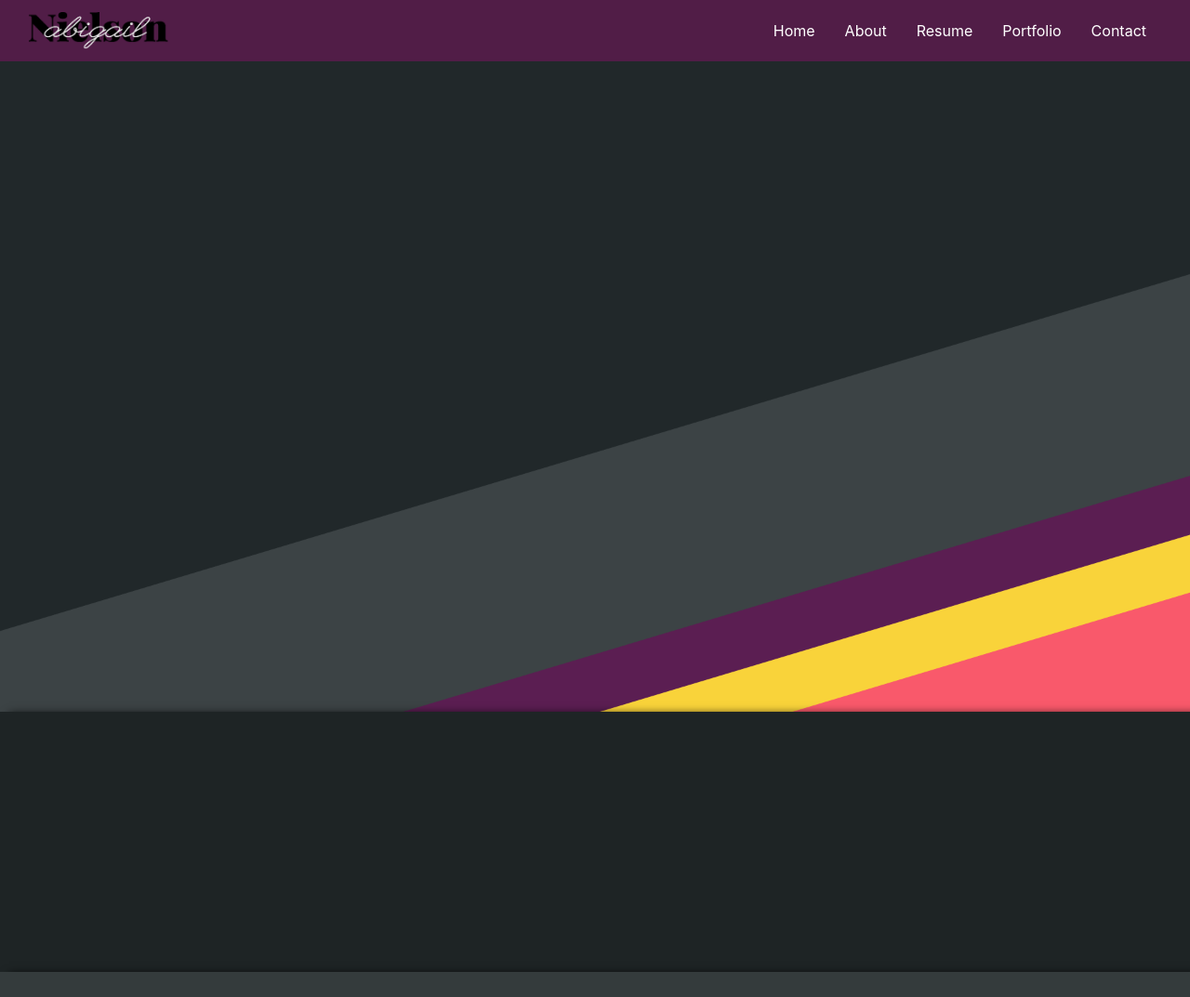
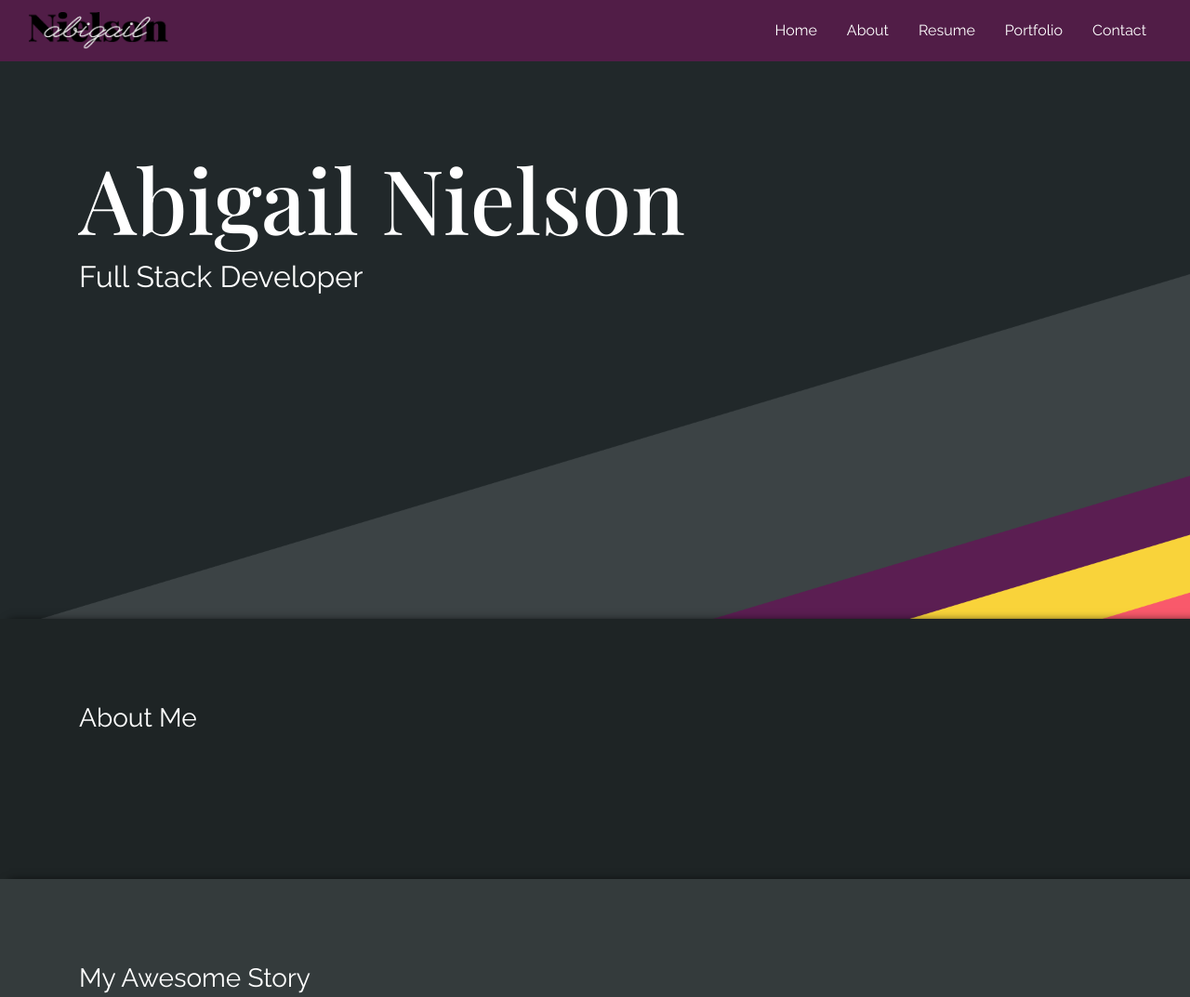
Before and after one commit to aanielson/portfolio, a plain HTML site: page portfolio.html in a window 1280 px wide. Shown: the top 1073 px of the page at 93% size. Drawn offline with nearby package versions, Linux system fonts and the light colour scheme; a web font is replaced by a local one.

Commit message:
added headings for each section

```diff
--- a/assets/css/style.css
+++ b/assets/css/style.css
@@ -6,13 +6,14 @@ font-family: 'League Script', cursive;
 font-family: 'Raleway', sans-serif;
     styles: extra light, light, regular, italic
 */
+
+/*==================background, header/footer/nav display==================*/
 #home {
     background-image: url(../images/minimal.png);
     width: 100%;
-    min-height: 700px;
+    min-height: 600px;
     box-shadow: 3px 3px 5px #193829;
     background-size: cover;
-    color: #faefd9;
 }
 .black-back {
     background-color: #1E2425;
@@ -36,3 +37,24 @@ footer {
 nav {
     background-color: #511D47;
 }
+.main {
+    display: block;
+    margin: auto;
+    margin-top: 20px;
+    margin-bottom: 30px;
+}
+/*==================Text Styling==================*/
+h1 {
+    font-family: 'Playfair Display', serif;
+    font-size: 72pt;
+}
+h2 {
+
+}
+h3 {
+
+}
+body {
+    font-family: 'Raleway', sans-serif;
+    font-style: light;
+}
--- a/portfolio.html
+++ b/portfolio.html
@@ -48,33 +48,45 @@
             </ul>
         </div>
     </nav>
-    <!--End Navbar-->
+    <!--==================End Navbar==================-->
 
     <!--Initial section with image-->
     <div id="home" class="grey-back">
-
+        <div class="main container">
+            <h1 class="text-white">Abigail Nielson</h1>
+            <h2 class="text-white">Full Stack Developer</h2>
+        </div>
     </div>
 
     <!--About me section with picture of me-->
     <div id="about" class="black-back">
-
+        <div class="main container">
+            <h3 class="text-white">About Me</h3>
+        </div>
     </div>
 
     <!--resume section-->
     <div id="resume" class="grey-back">
-
+        <div class="main container">
+            <h3 class="text-white">My Awesome Story</h3>
+        </div>
     </div>
 
     <!--portfolio section with recent work-->
     <div id="portfolio" class="black-back">
-
+        <div class="main container">
+            <h3 class="text-white">My Recent Works</h3>
+        </div>
     </div>
 
     <!--contact section-->
     <div id="contact" class="grey-back">
+        <div class="main container">
+            <h3 class="text-white">Get In Touch</h3>
+        </div>
+    </div>
 
-    </div>
-    <!--Footer with professional links-->
+    <!--==================Footer with professional links==================-->
     <footer >
         <ul class="nav navbar-fixed-bottom justify-content-center">
             <li class="nav-item"><a class="nav-link" href="#"><i class="fa fa-git-square text-white"></i></a></li>
```
